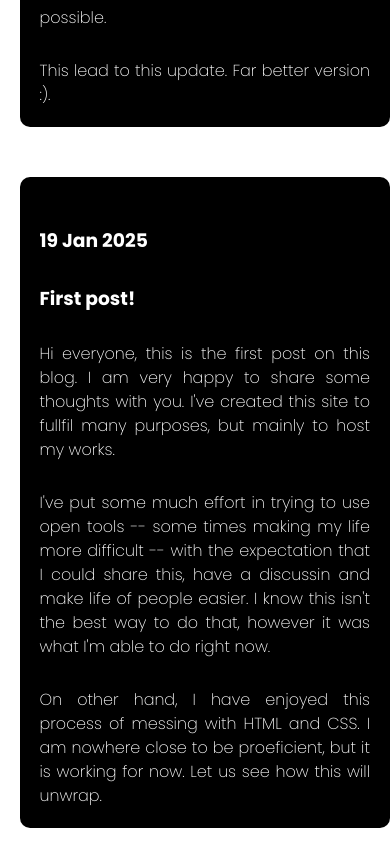
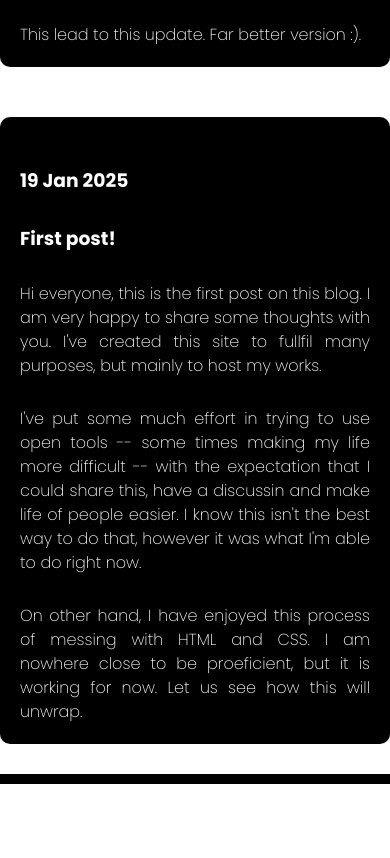
Before and after one commit to RubensCToledo/RubensCToledo.github.io, a plain HTML site: page pages/blog.html in a window 390 px wide. Shown: the part 1505-2363 px from the top of the page. After the commit the page ends 2289 px from the top, so only its background shows below. Drawn offline with Linux system fonts and the light colour scheme; files whose address does not match are found by name.

Commit message:
trying to adjust footer

```diff
--- a/css/style.css
+++ b/css/style.css
@@ -358,7 +358,7 @@ tr:last-child td {
 
     main {
         max-width: 100vw;
-        margin: 5vh auto 0 5vw;
+        padding: 5vh auto 0 5vw;
 
     }
 
@@ -388,7 +388,7 @@ tr:last-child td {
         max-width: 80%;
         height: auto;
         border-radius: 50%;
-        margin-bottom: 6vh;
+        padding-bottom: 6vh;
 
     }
 
@@ -401,7 +401,7 @@ tr:last-child td {
     }
 
     .footer {
-        padding-bottom: env(safe-area-inset-bottom, 80px);
+        padding-bottom: calc(env(safe-area-inset-bottom, 20px) + 10px);
     }
 
     .footer-grid {
```
